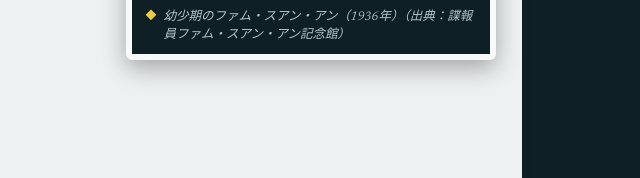
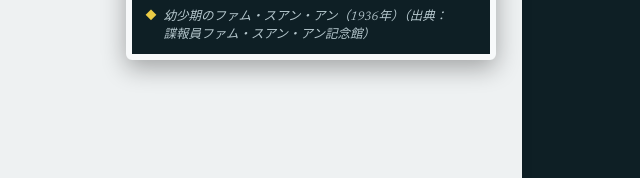
Before and after one commit to hunglv3112/PXA, a plain HTML site: page bio.html in a window 1280 px wide. Shown: the part 558-736 px from the top of the page, 584-1224 px from the left. Drawn offline with nearby package versions, Linux system fonts and the light colour scheme.

Commit message:
Update bio.html

```diff
--- a/bio.html
+++ b/bio.html
@@ -739,7 +739,7 @@
               'アンの幼少期は、父親の仕事に伴う度重なる転居とともにあった。満2歳にならないうちに、両親とともにウーミンの水郷地帯で舟の上を漂うように暮らした。'
             ],
             img: 'assets/images/KhaiQuatPXATruocNam1957/KQPXA_PXAVaoNam1936.jpg',
-            caption: '幼少期のファム・スアン・アン（1936年）（出典：諜報員ファム・スアン・アン記念館）',
+            caption: '幼少期のファム・スアン・アン（1936年）（出典：<span style="white-space:nowrap">諜報員ファム・スアン・アン記念館）</span>',
             placeholder: '[写真: 幼少期<br>またはウーミン湿地帯]',
             pin: '[写真: 幼少期<br>またはウーミン湿地帯]'
           },
@@ -797,7 +797,7 @@
               '当初、アンは自ら銃を手にして直接戦うものと思っていたが、任されたのは諜報の仕事であり、それは当時の自分が「生きおとりや<span style="white-space:nowrap">狩猟犬」の</span>仕事だという偏見を抱いていた職業であった。'
             ],
             img: 'assets/images/KhaiQuatPXATruocNam1957/KQPXA_BacSiPNT.jpg',
-            caption: 'ファム・ゴック・タイック医師――サイゴン・チョロン特別区行政抗戦委員会主席（出典：<span style="white-space:nowrap">ベトナム通信社）</span>',
+            caption: 'ファム・ゴック・タイック医師――サイゴン・チョロン特別区行政抗戦委員会主席（出典：ベトナム通信社）',
             placeholder: '[写真: ファム・ゴック・タイック医師]',
             pin: '[写真: ファム・ゴック・タイック医師]'
           },
@@ -808,7 +808,7 @@
             title: '',
             paragraphs: [
               'しかし、タイック医師に説得されると、アンはこれを受け入れ、第一世代の戦略情報幹部の一員となって、アメリカの干渉についての研究に携わった。',
-              '1953年、ウーミンの森で、当時南部党委員会の常務であったレ・ドゥック・トの司会のもと、ファム・スアン・アンは正式にベトナム共産党への入党を認められた。'
+              '1953年、ウーミンの森で、当時南部党委員会の常務であった<span style="white-space:nowrap">レ・ドゥック・ト</span>の司会のもと、ファム・スアン・アンは正式に<span style="white-space:nowrap">ベトナム共産党</span>への入党を認められた。'
             ],
             img: 'assets/images/KhaiQuatPXATruocNam1957/KQPXA_PXALucLamOSoThueQuan.jpg',
             caption: '1953年、サイゴン税関に勤務していた頃のファム・スアン・アン（出典：『ファム・スアン・アン――名前のとおりに生きた男』ベトナム語版224ページ）',
@@ -826,7 +826,7 @@
             ],
             footnote: '1. 当時の南部の政権は、バオダイを元首とし、フランス連合に属するバオダイ・ベトナム国（1949～1955年）であった。1955年10月26日、この体制はゴー・ディン・ジェムが率いるベトナム共和国に取って代わられた。',
             img: 'assets/images/KhaiQuatPXATruocNam1957/KQPXA_1954QuanDoiPhap.jpg',
-            caption: 'フランス軍情報室にて（1954年）（出典：『ファム・スアン・アン――名前のとおりに生きた男』ベトナム語版225ページ）',
+            caption: 'フランス軍情報室にて（1954年）（出典：『ファム・スアン・アン――名前のとおりに生きた男』ベトナム<span style="white-space:nowrap">語版</span>225ページ）',
             placeholder: '[写真: フランス軍情報室にて]',
             pin: '[写真: フランス軍情報室にて]'
           },
@@ -837,10 +837,10 @@
             title: '',
             paragraphs: [
               '1955年、アメリカが次第にフランスに取って代わって南部の実権を握るようになる中、ファム・スアン・アンはTRIM（Training Relations and Instruction Mission、アメリカ・ベトナム・フランスの三司令部をあわせた機関）でベトナム側連絡士官を務め、続いてアメリカの軍事C.A.T.O.（Combined Army Training Organization）で1957年初めまで勤務した。',
-              'MAAGの要請により、ファム・スアン・アンはベトナム共和国軍のための参謀、組織、作戦、訓練、兵站に関する資料の作成に携わった。ファム・スアン・アンはまた、アメリカ側と協力して、アメリカに送り出して教育を受けさせる有望な若手士官を選抜する<span style="white-space:nowrap">任務も与えられた。</span>'
+              '<p style="text-wrap:wrap">MAAGの要請により、ファム・スアン・アンはベトナム共和国軍のための参謀、組織、作戦、訓練、兵站に関する資料の作成に<span style="white-space:nowrap">携わった。</span>ファム・スアン・アンはまた、アメリカ側と協力して、アメリカに送り出して教育を受けさせる有望な若手士官を選抜する任務も<span style="white-space:nowrap">与えられた。</span></p>'
             ],
             img: 'assets/images/KhaiQuatPXATruocNam1957/KQPXA_PhaiBoQuanSuMy.jpg',
-            caption: 'ファム・スアン・アン（前列、右から2番目）は1955年11月、アメリカ軍事援助顧問団（MAAG）とともに、6個軽歩兵師団の創設に携わった（出典：『ファム・スアン・アン――名前のとおりに生きた男』ベトナム語版226、227ページ）',
+            caption: 'ファム・スアン・アン（前列、右から2番目）は1955年11月、アメリカ軍事援助顧問団（MAAG）とともに、6個軽歩兵師団の創設に携わった（出典：『ファム・スアン・アン――名前のとおりに生きた男』<span style="white-space:nowrap">ベトナム</span>語版226、227ページ）',
             placeholder: '[写真資料 ページ 08]',
             pin: '[写真資料 ページ 08]'
           },
@@ -897,7 +897,6 @@
       const NOWRAP_WORDS = ['ベトミン'];
       const keepWords = s => NOWRAP_WORDS.reduce(
         (t, w) => t.split(w).join(`<span style="white-space:nowrap">${w}</span>`), s);
-
       data.pages.forEach((p, idx) => {
         let pContent = '';
         p.paragraphs.map(keepWords).forEach(pg => {
@@ -927,7 +926,7 @@
           captionHtml = `
             <figcaption class="pin-caption">
               <span class="pin-caption-icon">◆</span>
-              <span class="pin-caption-text">${keepWords(captionText)}</span>
+              <span class="pin-caption-text">${captionText}</span>
             </figcaption>
           `;
         } else {
```
